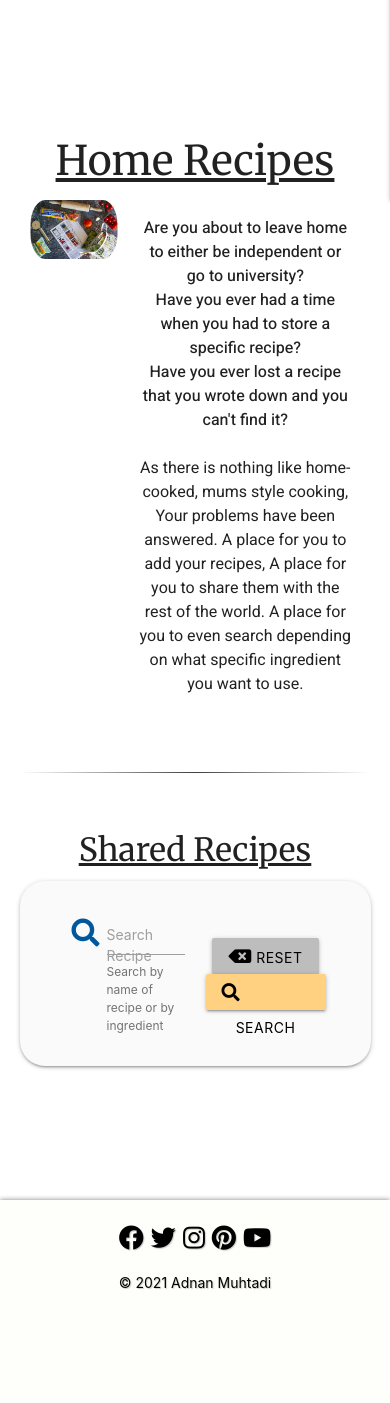
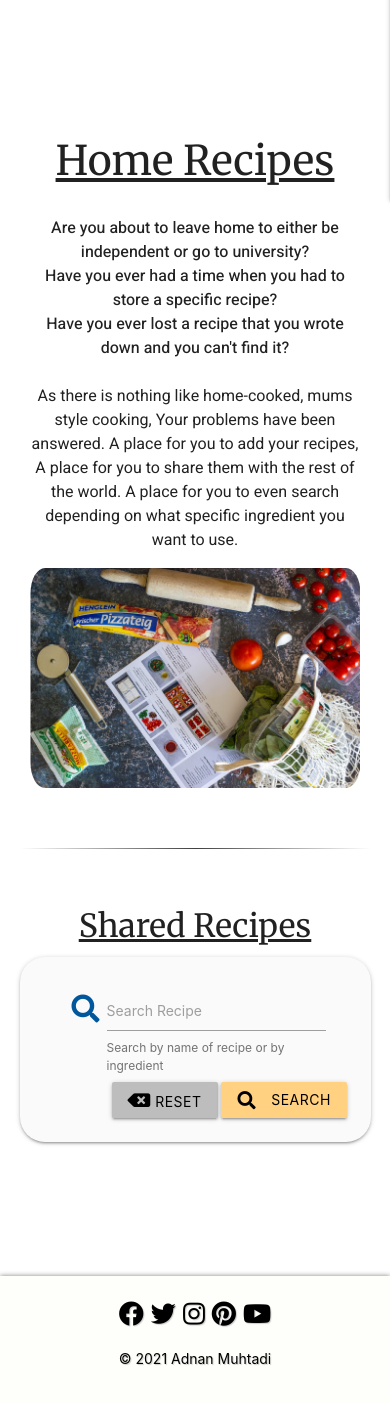
Before and after one commit to adnanmuhtadi/milestone-project-3, a Flask app: page / in a window 390 px wide. Shown: the part 704-2107 px from the top of the page. Before the commit the page ends 1993 px from the top, so only its background shows below. Run offline with Flask 2, Linux system fonts and the light colour scheme; data that the repository does not hold is empty; some libraries are stand-ins or nearby versions.

Commit message:
Mod - Amended the home page to assist with responsiveness
Amended the home page to assist with responsiveness

```diff
--- a/templates/home.html
+++ b/templates/home.html
@@ -11,13 +11,14 @@
     <!-- Main content for the section -->
     <h3 class="center-header">Home Recipes</h3>
     <div class="row des-section">
-        <img src="{{ url_for('static', filename='img/hp-recipe.jpeg') }}" class="hp-recipe col s4">
-        <p class="description col s8"><strong>Are you about to leave home to either be independent or go to university?</br>
+        <p class="description col l8 s12"><strong>Are you about to leave home to either be independent or go to university?</br>
             Have you ever had a time when you had to store a specific recipe?</br>
             Have you ever lost a recipe that you wrote down and you can't find it?</strong></br></br>
             As there is nothing like home-cooked, mums style cooking, Your problems have been answered.
             A place for you to add your recipes, A place for you to share them with the rest of the world.
         A place for you to even search depending on what specific ingredient you want to use.</p>
+                <img src="{{ url_for('static', filename='img/hp-recipe.jpeg') }}" class="hp-recipe col l4 s12">
+
     </div>
 
     <hr>
@@ -29,13 +30,15 @@
     <div class="row card-panel grey lighten-5 search-recipes">
         <form action="{{ url_for('search') }}" method="post" class="col s12">
             <div class="row valign-wrapper center-align">
-                <div class="input-field col s12 m8">
+                <div class="input-field col s12">
                     <i class="fas fa-search prefix light-blue-text text-darken-4"></i>
                     <input type="text" name="query" id="query" minlength="2" class="validate" required>
                     <label for="query">Search Recipe </label>
                     <span class="helper-text">Search by name of recipe or by ingredient</span>
                 </div>
-                <div class="col s12 m4">
+            </div>
+            <div class="row">
+                    <div class="col s12 offset-s2 m6 offset-m4">
                         <a href="{{ url_for('get_recipes') }}" class="grey lighten-1 btn black-text">
                             <i class="fas fa-backspace"></i> Reset</a>
                         <button type="submit" class="orange accent-1 btn black-text">
@@ -54,9 +57,9 @@
             {% for recipe in recipes %}
             {% if recipe.to_share == "on" %}
                 {% if session.user == recipe.created_by %}
-                    <div class="shared-recipe-card card hvr-grow-shadow orange lighten-5 col s4">
+                    <div class="shared-recipe-card card hvr-grow-shadow orange lighten-5 col s12 m4 ">
                 {% else %}
-                    <div class="shared-recipe-card card hvr-glow grey lighten-3 col s4">
+                    <div class="shared-recipe-card card hvr-glow grey lighten-3 col s12 m4">
                 {% endif %}
 
                         <div class="card-content">
```
Lines whose indentation alone changed are shown as unchanged.
